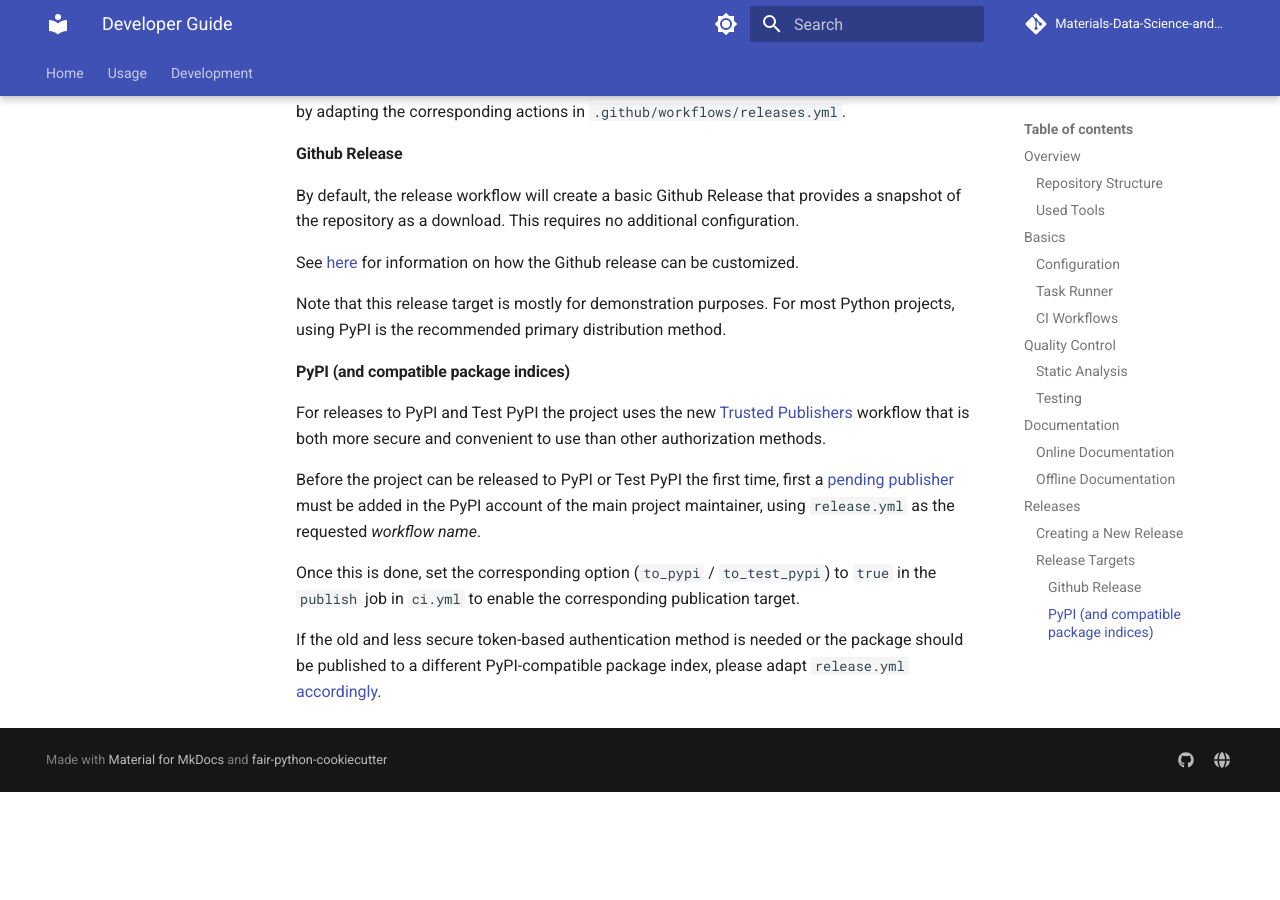
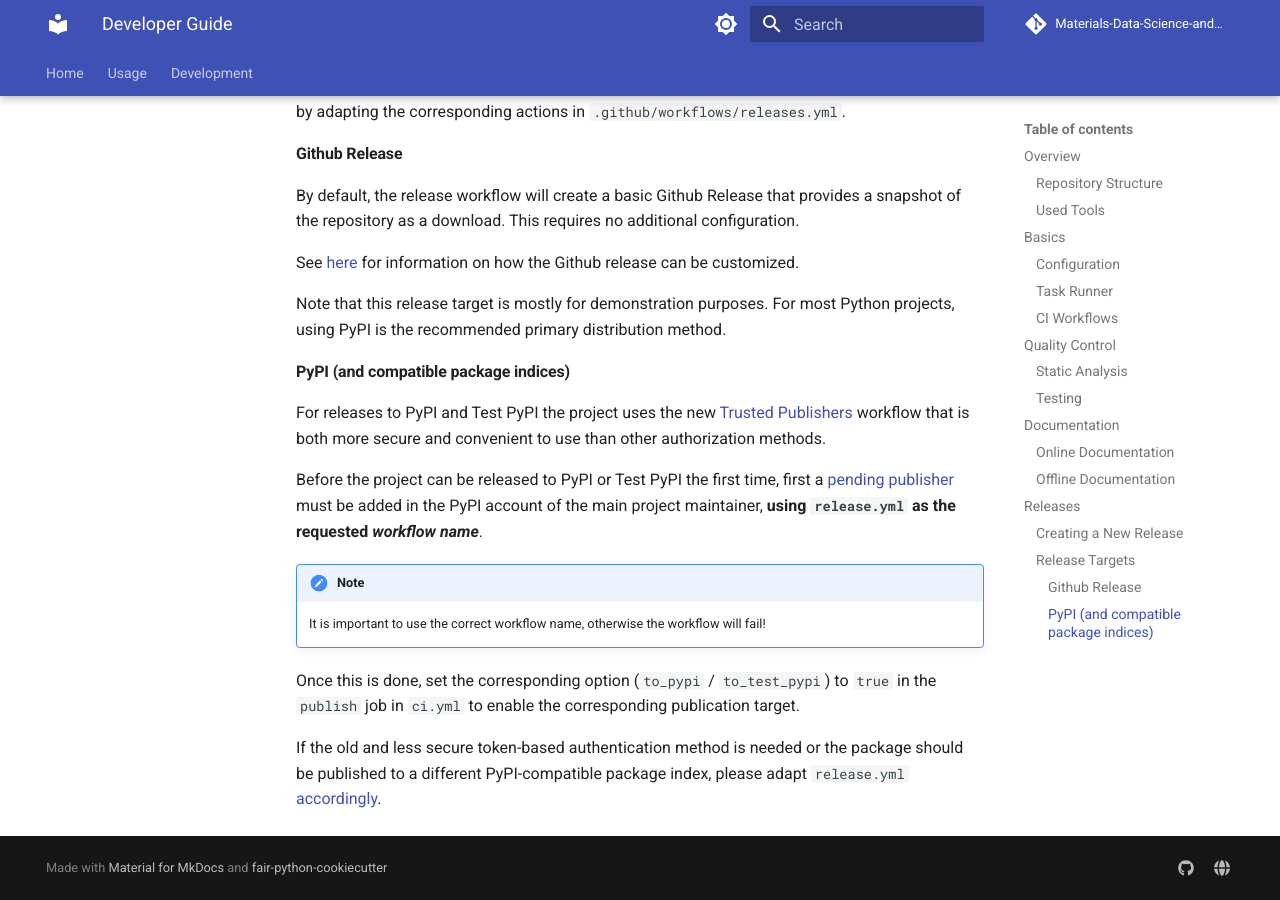
Before and after one commit to Materials-Data-Science-and-Informatics/fair-python-cookiecutter, an MkDocs documentation site: the page built from {{ cookiecutter.__project_slug }}/docs/dev_guide.md, in a window 1280 px wide and 900 px high, scrolled down 6556 px. Built offline with MkDocs 1.6.1 and Material for MkDocs 9.7.7, drawn with Linux system fonts in a browser that asks for light colours; comment, search, counter and statistics services are not loaded; the version menu is left out; before the commit the page ends 7348 px from its top, so only the background shows below that.

Commit message:
add little note for PyPI deployment, link to dev guide in demo (instead of md)

```diff
--- a/{{ cookiecutter.__project_slug }}/docs/dev_guide.md
+++ b/{{ cookiecutter.__project_slug }}/docs/dev_guide.md
@@ -340,8 +340,11 @@ workflow that is both more secure and convenient to use than other authorization
 
 Before the project can be released to PyPI or Test PyPI the first time,
 first a [pending publisher](https://docs.pypi.org/trusted-publishers/creating-a-project-through-oidc/)
-must be added in the PyPI account of the main project maintainer, using
-`release.yml` as the requested *workflow name*.
+must be added in the PyPI account of the main project maintainer, **using
+`release.yml` as the requested _workflow name_**.
+
+!!! note
+    It is important to use the correct workflow name, otherwise the workflow will fail!
 
 Once this is done, set the corresponding option (`to_pypi` / `to_test_pypi`) to `true`
 in the `publish` job in `ci.yml` to enable the corresponding publication target.
```
Also changed, not shown: README.md (+2 -1 lines).
